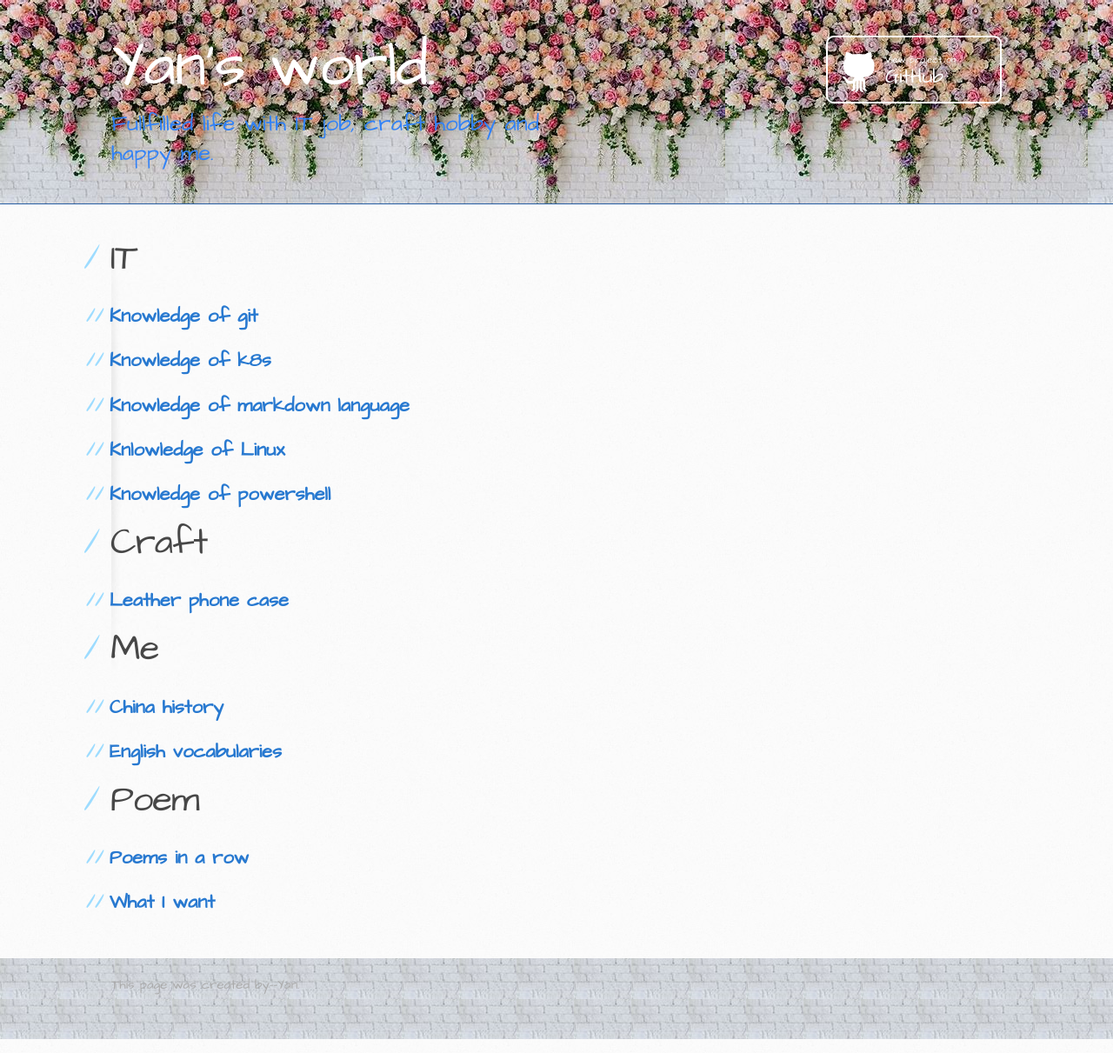
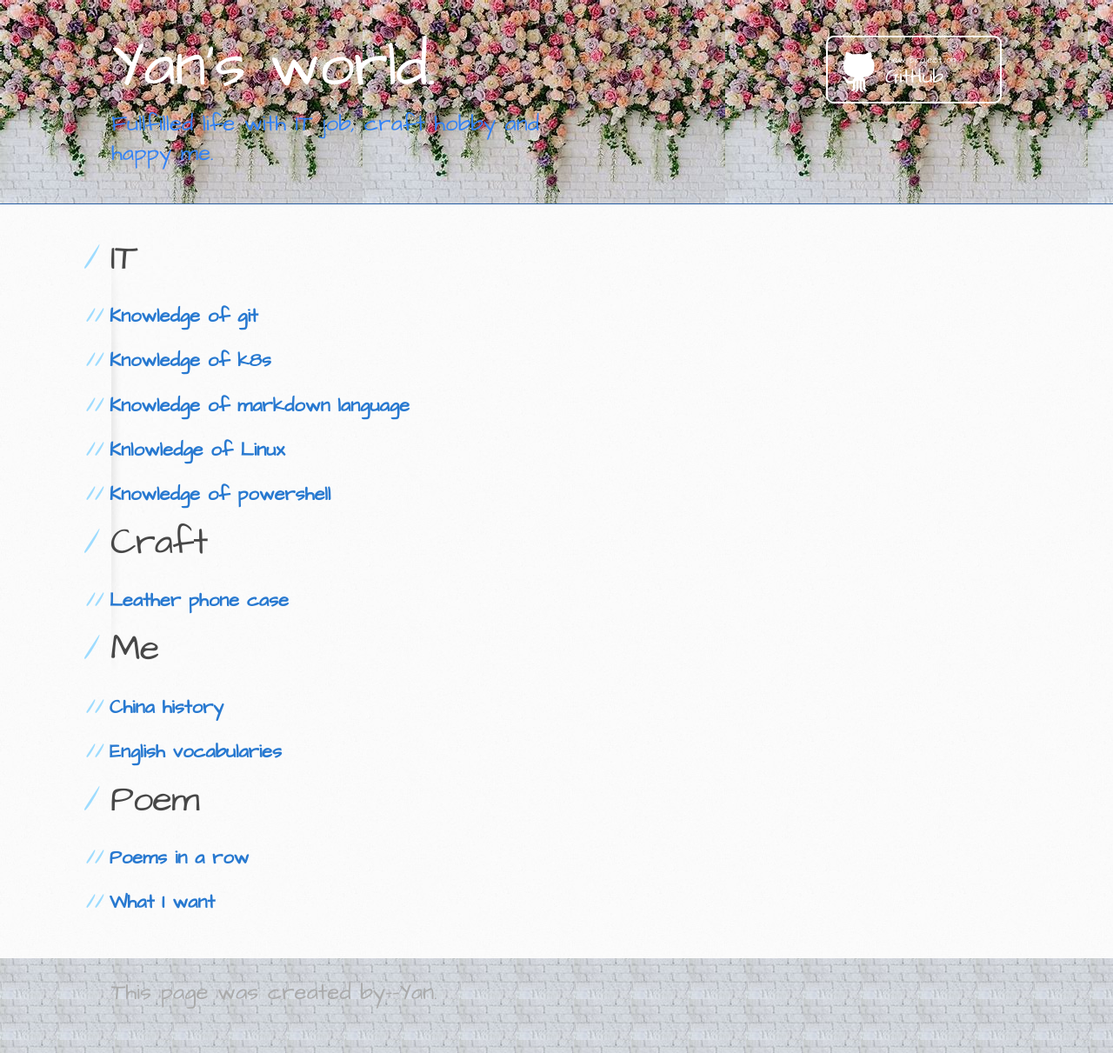
Before and after one commit to itcraftme/itcraftme, a Jekyll site: the page built from index.md, in a window 1280 px wide. Shown: the whole page at 87% size. Built offline with Jekyll 4.4.1, drawn with Linux system fonts in a browser that asks for light colours; our own code applies the rules of GitHub Pages for plain Markdown files.

Commit message:
Update jekyll-theme-architect.scss

```diff
--- a/_sass/jekyll-theme-architect.scss
+++ b/_sass/jekyll-theme-architect.scss
@@ -322,8 +322,8 @@ footer {
   padding-bottom: 30px;
   margin-top: 40px;
   font-family: 'Architects Daughter', 'Helvetica Neue', Helvetica, Arial, serif;
-  background: #2e7bcf url(../images/footer-bg.png) 0 0 repeat;
-  font-size: 15px;
+  background: transparent url(../images/footer-bg.png) 0 0 repeat;
+  font-size: 26px;
   color: #aaa;
 }
 
```
